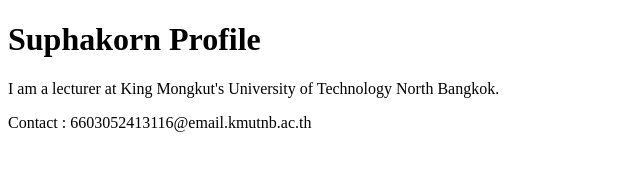
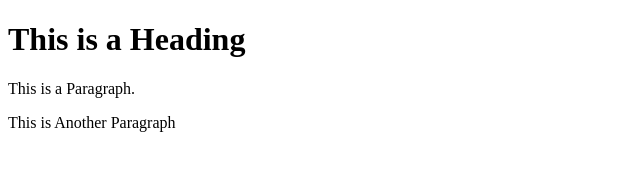
Before and after one commit to Axmjai/github-desktop-project-Fri, a plain HTML site: page index.html in a window 1280 px wide. Shown: the whole page, without its empty margins (0-640 px from the left). Drawn offline with Linux system fonts and the light colour scheme.

Commit message:
Update index.html with First Html
Update index.html with First Html

```diff
--- a/index.html
+++ b/index.html
@@ -4,13 +4,11 @@
     <meta charset="UTF-8">
     <meta http-equiv="X-UA-Compatible" content="IE=edge">
     <meta name="viewport" content="width=device-width, initial-scale=1.0">
-    <title>Profile</title>
+    <title>Page Title</title>
 </head>
 <body>
-    <h1>Suphakorn Profile</h1>
-    <p>
-        I am a lecturer at King Mongkut's University of Technology North Bangkok.
-    </p>
-    <Footer>Contact : 6603052413116@email.kmutnb.ac.th</Footer>
+    <h1>This is a Heading</h1>
+    <p>This is a Paragraph.</p>
+    <p>This is Another Paragraph</p>
 </body>
 </html>
```
